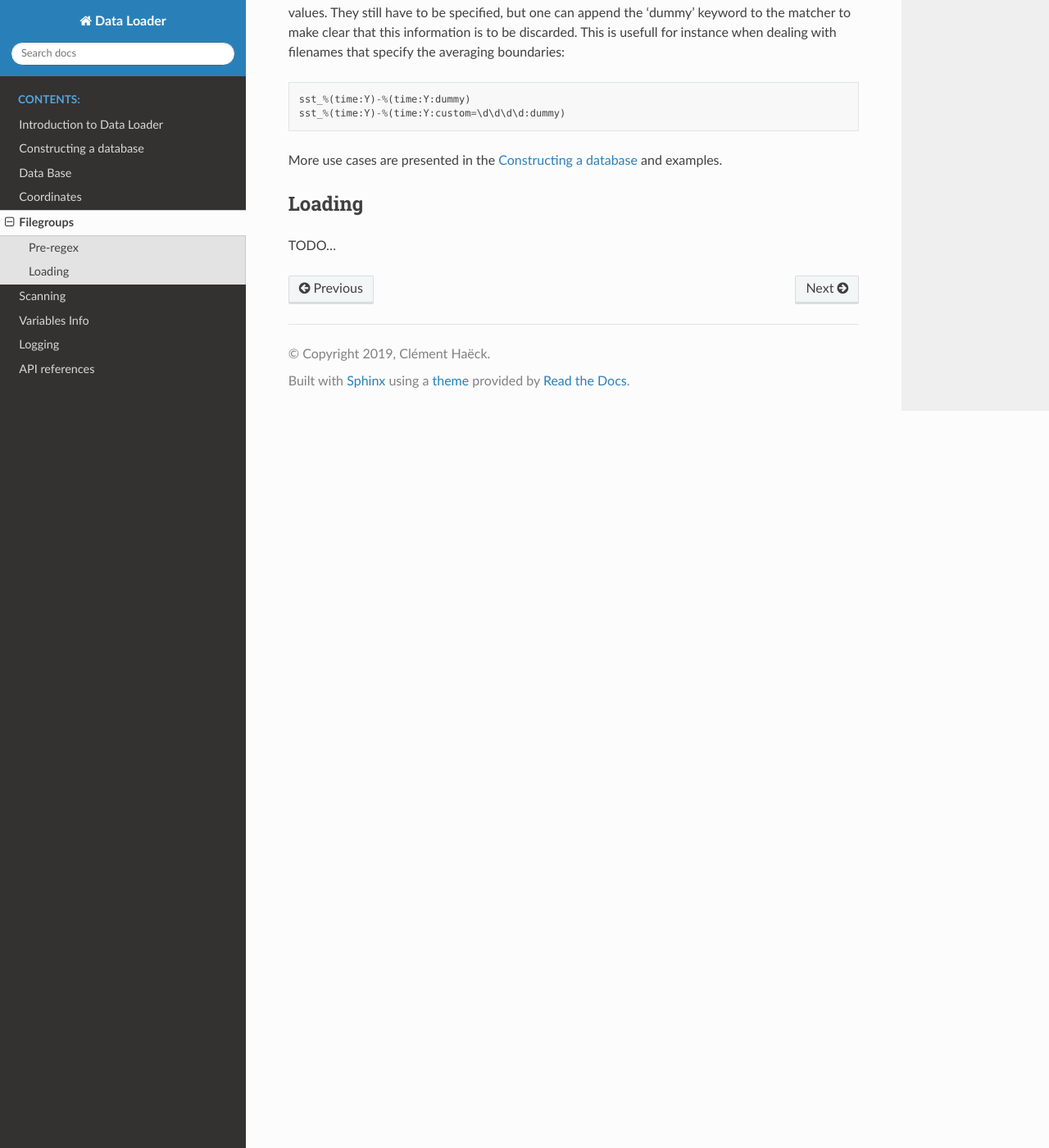
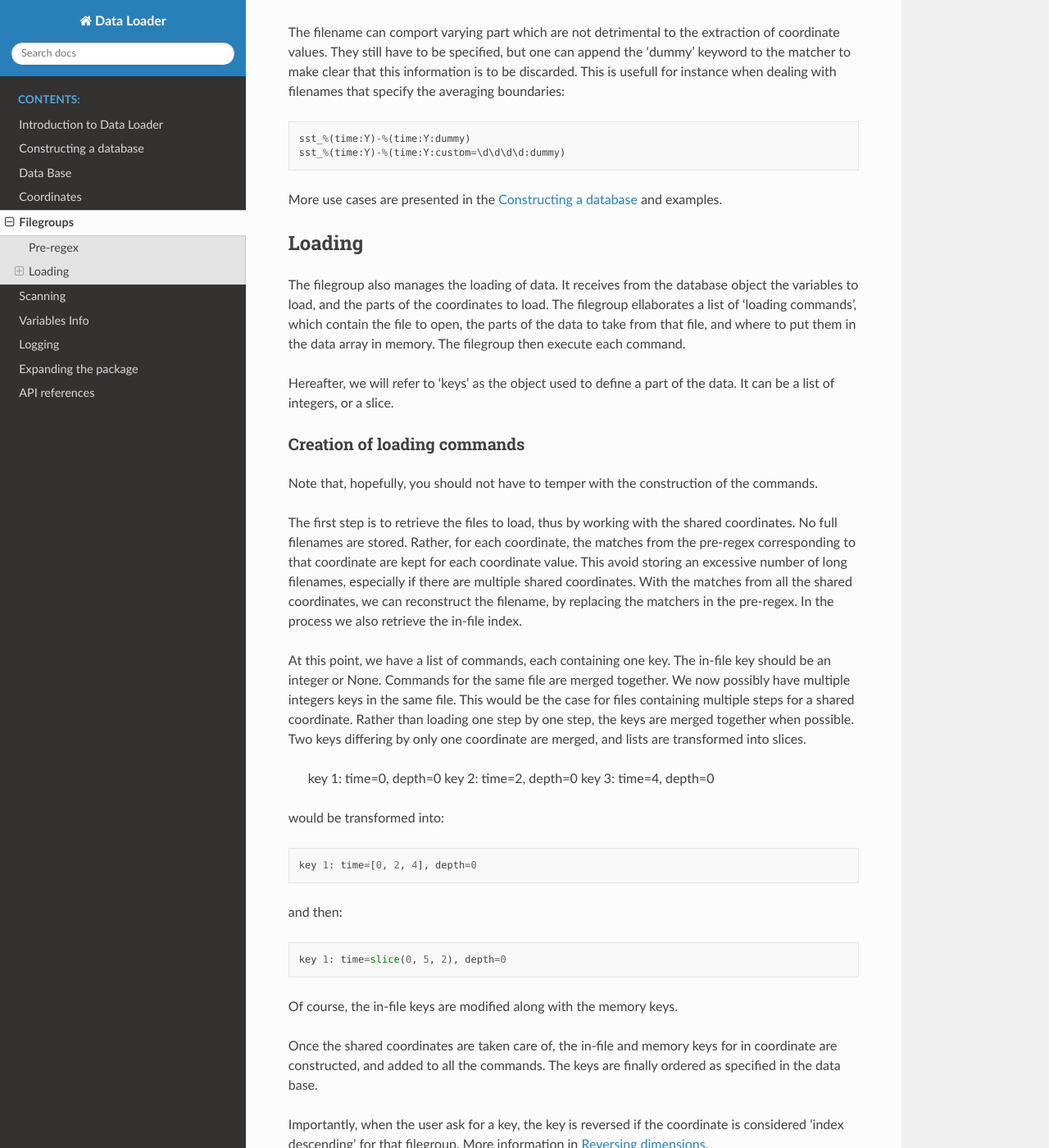
Before and after one commit to Descanonge/tomate, a Sphinx documentation site: the page built from doc/source/filegroup.rst, in a window 1280 px wide and 1400 px high, scrolled down 1583 px. Shown: the whole window at 82% size. Built offline with Sphinx 7.4.7 and the Read the Docs theme 2.0.0, drawn with Linux system fonts in a browser that asks for light colours; some of the changed text lies outside the part shown.

```diff
--- a/doc/source/conf.py
+++ b/doc/source/conf.py
@@ -33,6 +33,7 @@ master_doc = 'index'
 # extensions coming with Sphinx (named 'sphinx.ext.*') or your custom
 # ones.
 extensions = [
+    'sphinx.ext.autosectionlabel',
     'sphinx.ext.autodoc',
     'sphinx.ext.coverage',
     'sphinx.ext.napoleon',
--- a/doc/source/filegroup.rst
+++ b/doc/source/filegroup.rst
@@ -5,24 +5,26 @@ Filegroups
 A data object contains one or more filegroup.
 This object manages a couple of tasks. It first does the scanning of all
 datafiles to find the various coordinates values.
-It also manages the loading of the data (actually opening the files).
+It also manages the loading of the data (actually opening the files), to
+do this, it must first look into the files to see how the data is arranged.
 
 The scanning functionalities are written in the
 :class:`FilegroupScan<data_loader.filegroup.filegroup_scan.FilegroupScan>`.
-The loading functions are specified in the abstract class
+The loading functions are specified in the class
 :class:`FilegroupLoad<data_loader.filegroup.filegroup_load.FilegroupLoad>`.
-This class is to be subclassed for file-format specific functions.
+The former is to be subclassed for file-format specific functions.
 
 
 Pre-regex
 ---------
 
-The filegroups actually only look at the filenames to see if they match
-the pattern specified by the user.
-The actual scanning is done by :class:`CoordScan<data_loader.coord_scan.CoordScan>`
+Most of the scanning is coordinate specific, thus it is mainly handled
+by :class:`CoordScan<data_loader.coord_scan.CoordScan>`
 objects (see :doc:`scanning`).
+The filegroup orchestrate the scanning, and is also responsible for
+variables attribute scanning, and filename scanning.
 
-To find informations in the filename, and keep track of how they
+To find informations in the filename, and keep track of how it
 changes along a dimension, we must tell the database the structure of
 the filenames. This is done using a pre-regex: a regular expression with
 added features.
@@ -96,4 +98,99 @@ More use cases are presented in the :doc:`tutorial` and examples.
 Loading
 -------
 
-TODO...
+The filegroup also manages the loading of data. It receives from the database
+object the variables to load, and the parts of the coordinates to load.
+The filegroup ellaborates a list of 'loading commands', which contain the file
+to open, the parts of the data to take from that file, and where to put them in
+the data array in memory.
+The filegroup then execute each command.
+
+Hereafter, we will refer to 'keys' as the object used to define a part of the
+data. It can be a list of integers, or a slice.
+
+
+Creation of loading commands
+++++++++++++++++++++++++++++
+
+Note that, hopefully, you should not have to temper with the construction of the
+commands.
+
+The first step is to retrieve the files to load, thus by working with the shared
+coordinates.
+No full filenames are stored. Rather, for each coordinate, the matches
+from the pre-regex corresponding to that coordinate are kept for each coordinate
+value.
+This avoid storing an excessive number of long filenames, especially if there
+are multiple shared coordinates.
+With the matches from all the shared coordinates, we can reconstruct the
+filename, by replacing the matchers in the pre-regex.
+In the process we also retrieve the in-file index.
+
+At this point, we have a list of commands, each containing one key.
+The in-file key should be an integer or None.
+Commands for the same file are merged together.
+We now possibly have multiple integers keys in the same file.
+This would be the case for files containing multiple steps for a shared
+coordinate.
+Rather than loading one step by one step, the keys are merged together when
+possible. Two keys differing by only one coordinate are merged, and lists are
+transformed into slices.
+
+    key 1: time=0, depth=0
+    key 2: time=2, depth=0
+    key 3: time=4, depth=0
+
+would be transformed into::
+
+    key 1: time=[0, 2, 4], depth=0
+
+and then::
+
+    key 1: time=slice(0, 5, 2), depth=0
+
+Of course, the in-file keys are modified along with the memory keys.
+
+Once the shared coordinates are taken care of, the in-file and memory keys
+for in coordinate are constructed, and added to all the commands.
+The keys are finally ordered as specified in the data base.
+
+Importantly, when the user ask for a key, the key is reversed if the
+coordinate is considered 'index descending' for that filegroup.
+More information in :ref:`Reversing dimensions`.
+
+
+Executing the command
++++++++++++++++++++++
+
+The construction of the loading commands is completely remote from the file
+format. The only function to depend on the file format is
+:func:`load_cmd<data_loader.filegroup.FilegroupLoad.load_cmd>`.
+Thus, to add a file format, one has to mainly rewrite this function, as
+well as two functions that open and close a file.
+
+The function takes a single command and a file object in argument.
+The file object is created by
+:func:`open_file<data_loader.filegroup.filegroup_scan.FilegroupScan.open_file>`.
+For each key in the command, the function should take a 'chunk' of data
+corresponding to the in-file key.
+
+One should pay attention to the way the data is organized. The dimension
+order might not be the same as in the data object.
+The file format might permit to retrieve this order, otherwise the order
+of the coordinates indicated to the filegroup at its creation is used.
+The data chunk may has to be reordered to fit into the data array.
+This is done by the
+:func:`reorder_chunk<data_loader.filegroup.FilegroupLoad.reorder_chunk>`
+function.
+
+Note that the loading should be robust against coordinates mismatch.
+It is for example possible to ask for a key that is not present in the file.
+This is done by sending a `None` in-file key.
+It is also possible to have dimensions in the file that are not known by
+the filegroup or database. In this case, the first index of that dimension
+is taken.
+
+Once reorder, the data chunk is placed into the data array at the specified
+memory key.
+
+For more information on subclassing for a new file format: :ref:`File formats`
--- a/doc/source/index.rst
+++ b/doc/source/index.rst
@@ -16,6 +16,7 @@ Welcome to the Data Loader package documentation !
    scanning
    variables_info
    log
+   expanding
 
    API references<references/data_loader>
 
--- a/doc/source/scanning.rst
+++ b/doc/source/scanning.rst
@@ -36,6 +36,8 @@ The values and in file indices can also be set manually, in which case
 the files won't be scanned, but the coordinates values will still
 be checked for consistency with other filegroups.
 
+
+.. _scanning-reversing:
 
 Reversing dimensions
 --------------------
```
Also changed, not shown: doc/source/expanding.rst (added, +51 -0 lines), doc/source/tutorial.rst (+62 -29 lines), 2 other files.
